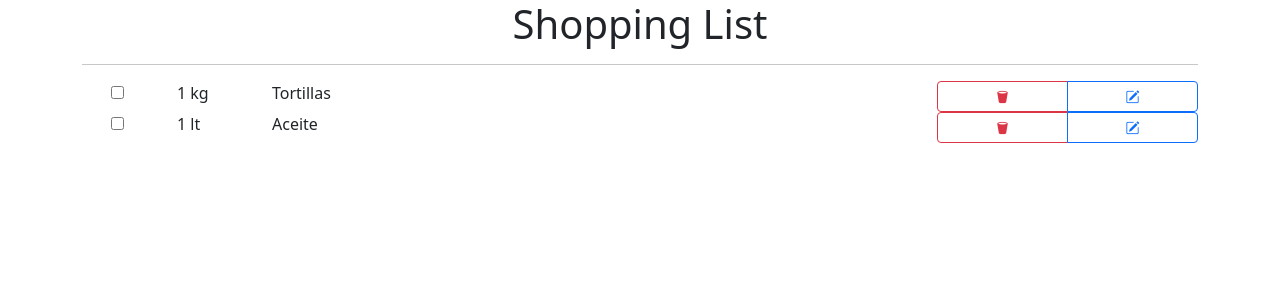
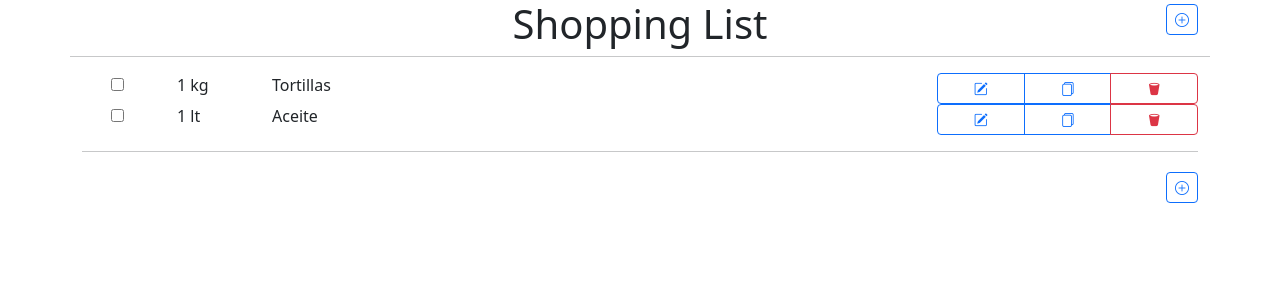
Before and after one commit to Zelodyx/shoppinglist, a React (Vite) app: page / in a window 1280 px wide. Shown: the top 300 px of the page. Built offline with nearby package versions, Linux system fonts and the light colour scheme.

Commit message:
Modificacion de checkbox

```diff
--- a/src/App.jsx
+++ b/src/App.jsx
@@ -1,51 +1,92 @@
+import { useState } from "react"
+
 function App() {
+  const [checkboxValue, setCheckboxValue] = useState({
+    chbx1: false,
+    chbx2: false
+  })
+  const handleCheckboxChange = (e) =>{
+    setCheckboxValue({
+      ...checkboxValue,
+      [e.target.name]: !checkboxValue[e.target.name]
+    });
+  }
+
 return(
   <div className="container text-center">
     <div className="row">
+      <div className="col-2"></div>
       <div className="col">
        <h1>Shopping List</h1>
-       <hr />
       </div>
+       <div className="col-2 text-end">
+          <button type="button" className="btn btn-outline-primary btn-sm mt-1">
+            <i className="bi bi-plus-circle"></i>
+          </button>
+       </div>
+    <hr />
     </div>
     <div className="row">
       <div className="col-1">
-        <input type="checkbox"/>
+        <input
+        name="chbx1"
+        type="checkbox"
+        onChange={(e)=>handleCheckboxChange(e)}
+        checked={checkboxValue.chbx1}
+        />
       </div>
       <div className="col text-start">
-        1 kg
+        {checkboxValue.chbx1 ? <s>1 kg</s> : '1 kg'}
       </div>
       <div className="col-5 col-md-7 text-start">
-        Tortillas
+        {checkboxValue.chbx1 ? <s>Tortillas</s> : 'Tortillas'}
       </div>
       <div className="col-4 col-md-3 btn-group btn-group-sm text-end" role="group">
+      <button className="btn btn-outline-primary">
+          <i className="bi bi-pencil-square"></i>
+        </button>
+        <button className="btn btn-outline-primary">
+          <i className="bi bi-files"></i>
+        </button>
         <button className="btn btn-outline-danger">
           <i className="bi bi-trash2-fill"></i>
-        </button>
-        <button className="btn btn-outline-primary">
-          <i className="bi bi-pencil-square"></i>
         </button>
       </div>
     </div>
     <div className="row">
       <div className="col-1">
-        <input type="checkbox"/>
+        <input
+        name="chbx2"
+        type="checkbox"
+        onChange={(e)=>handleCheckboxChange(e)}
+        checked={checkboxValue.chbx2}        />
       </div>
       <div className="col text-start">
-        1 lt
+      {checkboxValue.chbx2 ? <s>1 lt</s> : '1 lt'}
       </div>
       <div className="col-5 col-md-7 text-start">
-        Aceite
+      {checkboxValue.chbx2 ? <s>Aceite</s> : 'Aceite'}
       </div>
       <div className="col-4 col-md-3 btn-group btn-group-sm text-end" role="group">
+        <button className="btn btn-outline-primary">
+          <i className="bi bi-pencil-square"></i>
+        </button>
+        <button className="btn btn-outline-primary">
+          <i className="bi bi-files"></i>
+        </button>
         <button className="btn btn-outline-danger">
           <i className="bi bi-trash2-fill"></i>
         </button>
-        <button className="btn btn-outline-primary">
-          <i className="bi bi-pencil-square"></i>
-        </button>
       </div>
     </div>
-    <br />
+    <hr />
+    <div className="row">
+      <div className="col text-end">
+      <button type="button" className="btn btn-outline-primary btn-sm mt-1">
+        <i className="bi bi-plus-circle"></i>
+      </button>
+      </div>
+    </div>
   </div>
 )
 }
```
